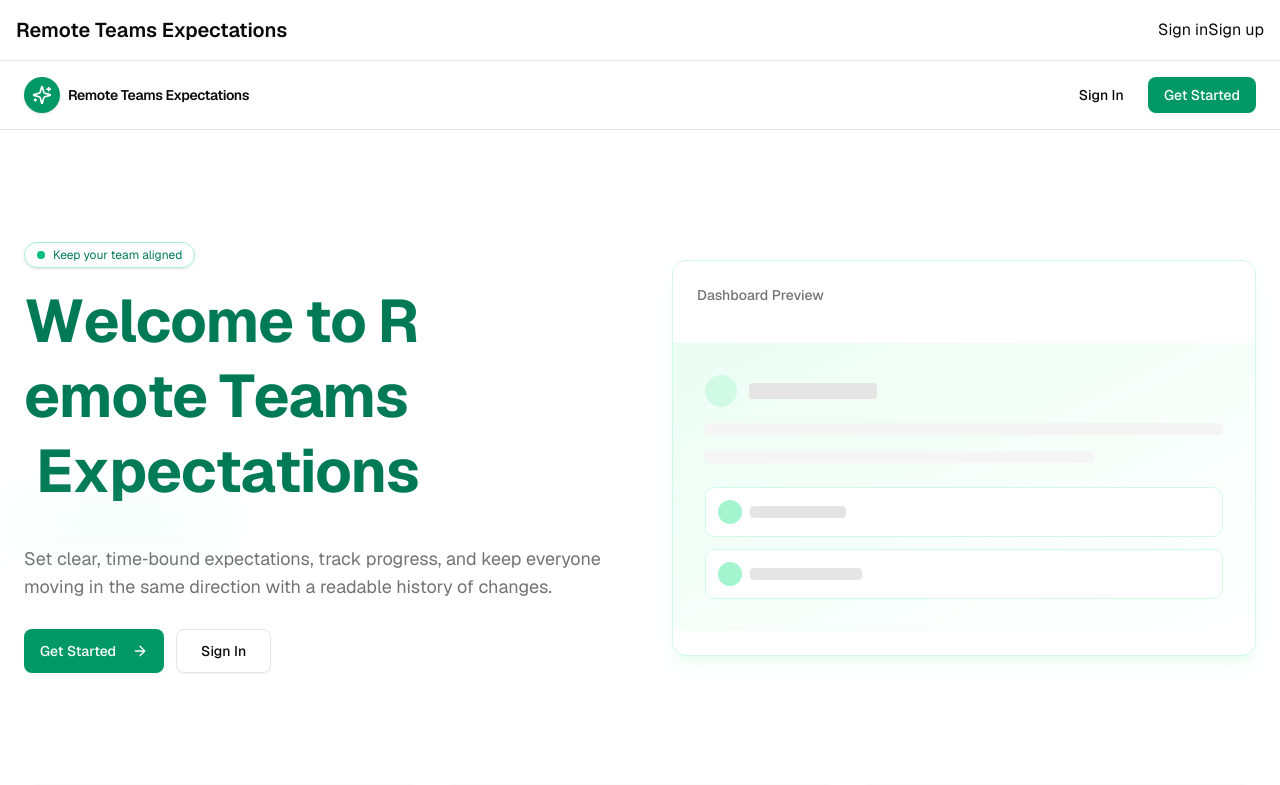
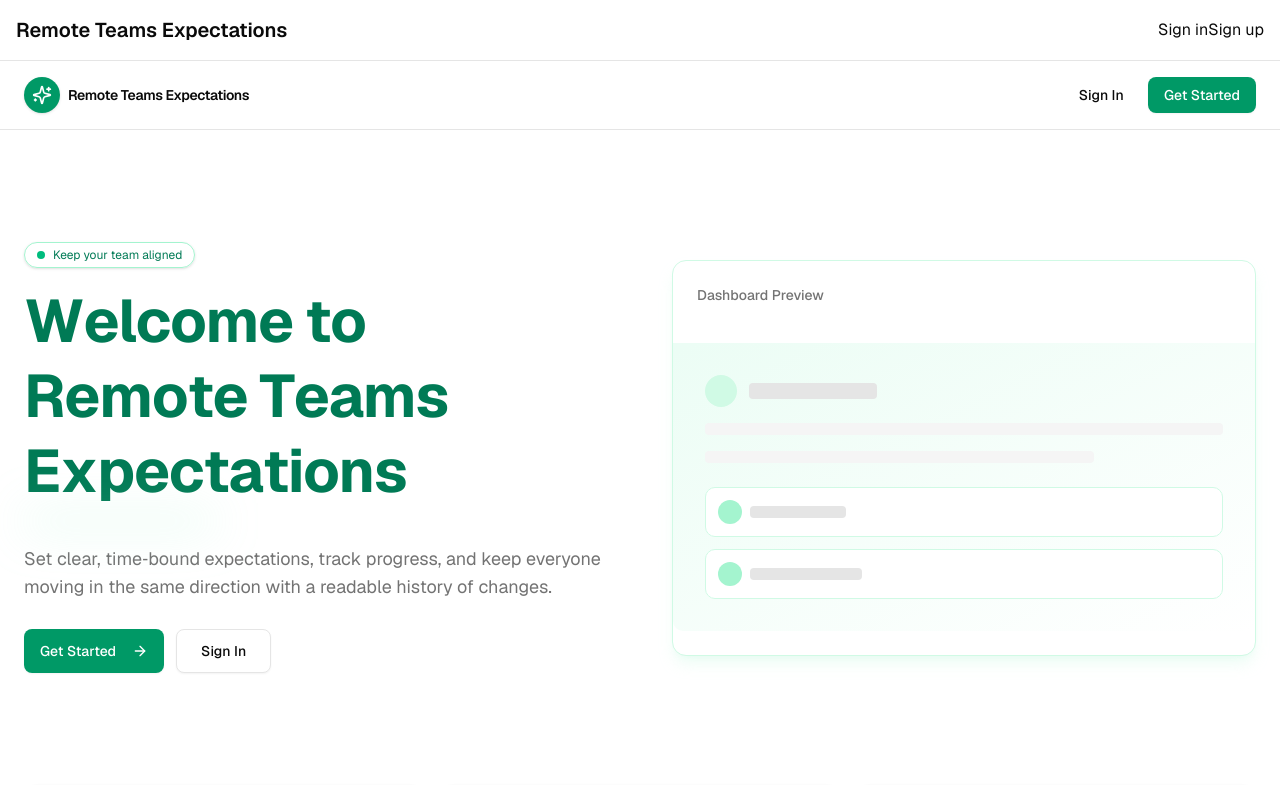
Before and after one commit to kindcreator/awesome-remote-teams-expectations, a Next.js app: page / in a window 1280 px wide. Shown: the top 785 px of the page. Built offline with nearby package versions, Linux system fonts and the light colour scheme; no server answers.

Commit message:
Refactor AnimatedText component to split text into words for improved animation handling. This change prevents word breaks during animations by mapping over words instead of individual characters.

```diff
--- a/components/animated-text.tsx
+++ b/components/animated-text.tsx
@@ -43,6 +43,9 @@ export default function AnimatedText({
     },
   }
 
+  // Split text into words to prevent breaking within words
+  const words = text.split(" ")
+
   return (
     <div className="relative">
       <motion.h1
@@ -57,16 +60,23 @@ export default function AnimatedText({
         aria-label={text}
         role="heading"
       >
-        {letters.map((char, i) => (
-          <motion.span
-            key={`${char}-${i}`}
-            variants={child}
-            className={cn(
-              char === " " ? "inline-block w-2 sm:w-3" : "inline-block"
+        {words.map((word, wordIndex) => (
+          <span key={`word-${wordIndex}`} className="inline-block">
+            {Array.from(word).map((char, charIndex) => (
+              <motion.span
+                key={`${wordIndex}-${charIndex}`}
+                variants={child}
+                className="inline-block"
+              >
+                {char}
+              </motion.span>
+            ))}
+            {wordIndex < words.length - 1 && (
+              <motion.span variants={child} className="inline-block w-2 sm:w-3">
+                &nbsp;
+              </motion.span>
             )}
-          >
-            {char}
-          </motion.span>
+          </span>
         ))}
       </motion.h1>
 
```
